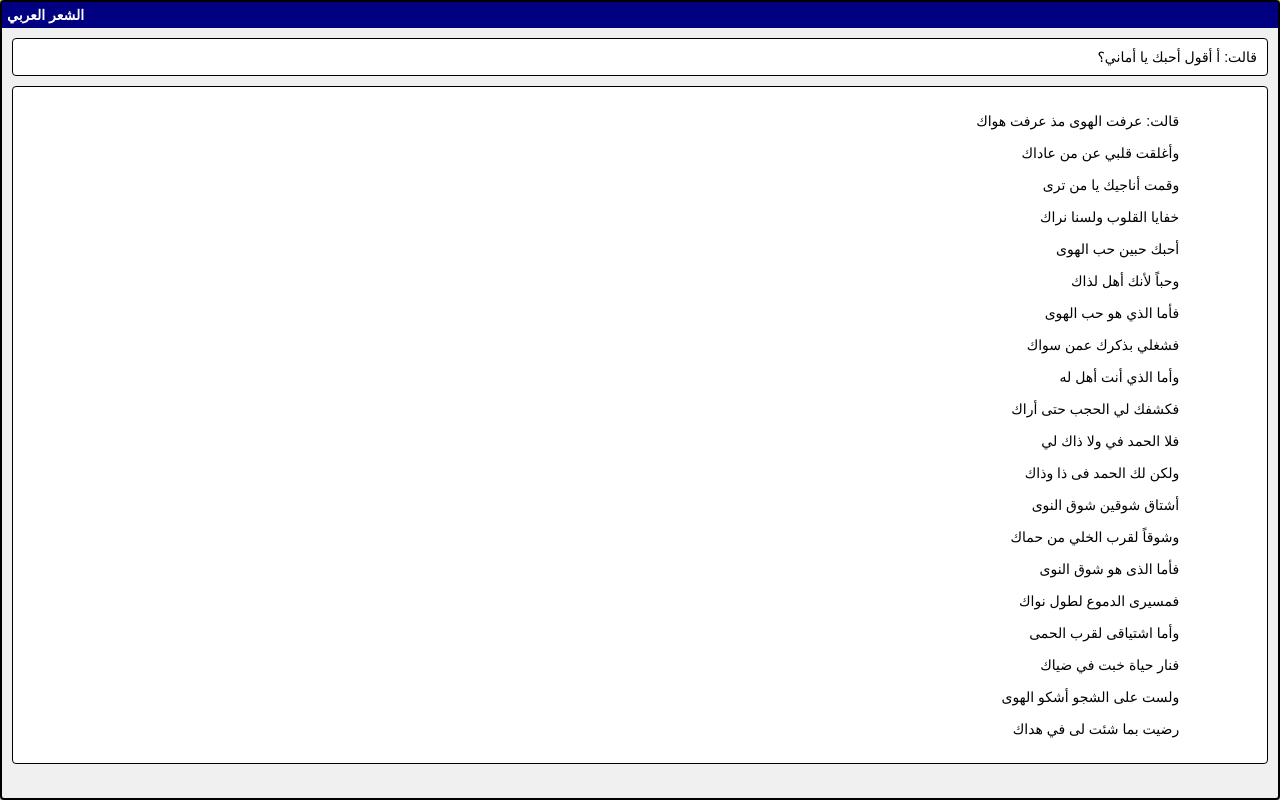
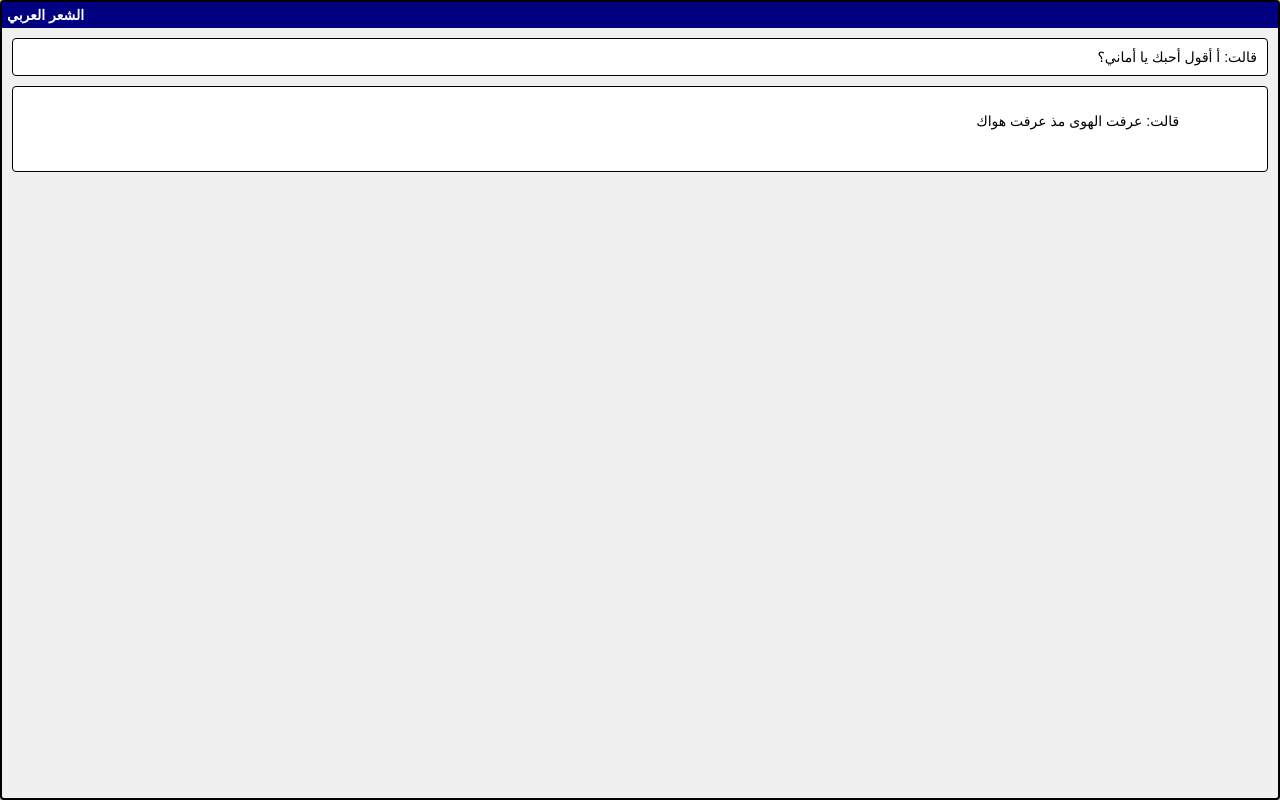
Before and after one commit to 3abath/poem, a plain HTML site: page index.html in a window 1280 px wide. Drawn offline with Linux system fonts and the light colour scheme.

Commit message:
Update index.html

```diff
--- a/index.html
+++ b/index.html
@@ -80,25 +80,6 @@
             <div class="dialog-box">
                 <p class="poem">
                     قالت: عرفت الهوى مذ عرفت هواك<br>
-                    وأغلقت قلبي عن من عاداك<br>
-                    وقمت أناجيك يا من ترى<br>
-                    خفايا القلوب ولسنا نراك<br>
-                    أحبك حبين حب الهوى<br>
-                    وحباً لأنك أهل لذاك<br>
-                    فأما الذي هو حب الهوى<br>
-                    فشغلي بذكرك عمن سواك<br>
-                    وأما الذي أنت أهل له<br>
-                    فكشفك لي الحجب حتى أراك<br>
-                    فلا الحمد في ولا ذاك لي<br>
-                    ولكن لك الحمد فى ذا وذاك<br>
-                    أشتاق شوقين شوق النوى<br>
-                    وشوقاً لقرب الخلي من حماك<br>
-                    فأما الذى هو شوق النوى<br>
-                    فمسيرى الدموع لطول نواك<br>
-                    وأما اشتياقى لقرب الحمى<br>
-                    فنار حياة خبت في ضياك<br>
-                    ولست على الشجو أشكو الهوى<br>
-                    رضيت بما شئت لى في هداك
                 </p>
             </div>
         </div>
```
